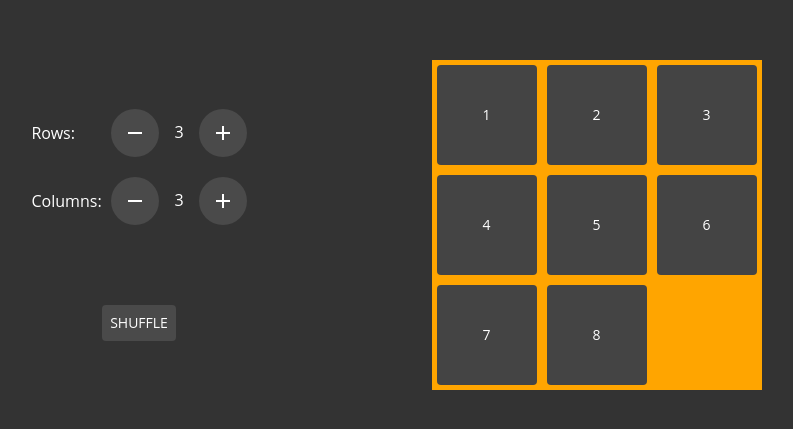
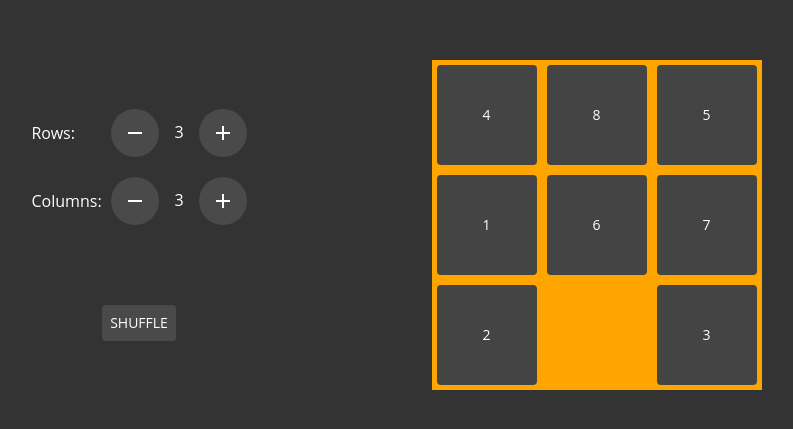
Before and after one commit to osandell/react-n-puzzle, a React (Create React App) app: page / in a window 1280 px wide. Shown: the part 175-604 px from the top of the page, without its empty margins (176-969 px from the left). Built offline with nearby package versions, Linux system fonts and the light colour scheme.

Commit message:
feat: shuffle the board at page load time
Before the user had to click the "shuffle" button before being able to start playing.

re #15

```diff
--- a/src/App.tsx
+++ b/src/App.tsx
@@ -91,16 +91,25 @@ function App() {
 
   const [nrOfRows, setNrOfRows] = useState<number>(3)
   const [nrOfColumns, setNrOfColumns] = useState<number>(3)
-
   const [boardConfig, setBoardConfig] = useState<any[]>([])
   const [emptySquarePosition, setEmptySquarePosition] = useState<TilePosition>({
     row: nrOfRows - 1,
     column: nrOfColumns - 1,
   })
+  const [invokeShuffle, setInvokeShuffle] = useState<boolean>(false)
 
-  // Generate an initial board configuration by looping through all the positions of the
-  // board and generate the appropriate value.
+  //////////////////////////////////////////////////////////////////////////////////////////////////////////
+  // This callback will be called whenever the page reloads, the user changes board size, or clicks the
+  // shuffle button.
+  //////////////////////////////////////////////////////////////////////////////////////////////////////////
   useEffect(() => {
+    if (invokeShuffle) {
+      setInvokeShuffle(false)
+    }
+
+    //////////////////////////////
+    // Initiate the board.
+    //////////////////////////////
     let newBoardConfig: any[] = []
 
     for (let i = 0; i < nrOfRows; i++) {
@@ -116,115 +125,15 @@ function App() {
       }
     }
 
-    // Store the position of the empty square so we don't need to recalculate it every time
-    setEmptySquarePosition({ row: nrOfRows - 1, column: nrOfColumns - 1 })
+    //////////////////////////////
+    // Shuffle the tiles.
+    //////////////////////////////
 
-    setBoardConfig(newBoardConfig)
-  }, [setBoardConfig, nrOfRows, nrOfColumns])
-
-  const handleClickTile = (clickPosition: TilePosition) => {
-    // If the tile is on the same row as the empty square we need to move horizontally.
-    if (clickPosition.row === emptySquarePosition.row) {
-      let newBoardConfig: any[] = [...boardConfig]
-      let newEmptySquarePosition: TilePosition = { ...emptySquarePosition }
-
-      // Determine if we clicked to the left or to the right of the empty square and move in
-      // correct direction.
-      if (clickPosition.column < newEmptySquarePosition.column) {
-        let tileToMove: TilePosition = {
-          row: clickPosition.row,
-          column: newEmptySquarePosition.column - 1,
-        }
-
-        while (tileToMove.column >= clickPosition.column) {
-          newBoardConfig[newEmptySquarePosition.row][
-            newEmptySquarePosition.column
-          ] = newBoardConfig[tileToMove.row][tileToMove.column]
-
-          tileToMove.column = tileToMove.column - 1
-          newEmptySquarePosition = {
-            row: newEmptySquarePosition.row,
-            column: newEmptySquarePosition.column - 1,
-          }
-        }
-      } else {
-        let tileToMove: TilePosition = {
-          row: clickPosition.row,
-          column: newEmptySquarePosition.column + 1,
-        }
-
-        while (tileToMove.column <= clickPosition.column) {
-          newBoardConfig[newEmptySquarePosition.row][
-            newEmptySquarePosition.column
-          ] = newBoardConfig[tileToMove.row][tileToMove.column]
-
-          tileToMove.column = tileToMove.column + 1
-          newEmptySquarePosition = {
-            row: newEmptySquarePosition.row,
-            column: newEmptySquarePosition.column + 1,
-          }
-        }
-      }
-
-      newBoardConfig[newEmptySquarePosition.row][
-        newEmptySquarePosition.column
-      ] = null
-      setBoardConfig(newBoardConfig)
-      setEmptySquarePosition(newEmptySquarePosition)
-
-      // If the tile is on the same column as the emptly square we need to move vertically.
-    } else if (clickPosition.column === emptySquarePosition.column) {
-      let newBoardConfig: any[] = [...boardConfig]
-      let newEmptySquarePosition: TilePosition = { ...emptySquarePosition }
-
-      // Determine if we clicked over or under the empty square and move in correct direction.
-      if (clickPosition.row < newEmptySquarePosition.row) {
-        let tileToMove: TilePosition = {
-          row: newEmptySquarePosition.row - 1,
-          column: clickPosition.column,
-        }
-
-        while (tileToMove.row >= clickPosition.row) {
-          newBoardConfig[newEmptySquarePosition.row][
-            newEmptySquarePosition.column
-          ] = newBoardConfig[tileToMove.row][tileToMove.column]
-
-          tileToMove.row = tileToMove.row - 1
-          newEmptySquarePosition = {
-            row: newEmptySquarePosition.row - 1,
-            column: newEmptySquarePosition.column,
-          }
-        }
-      } else {
-        let tileToMove: TilePosition = {
-          row: newEmptySquarePosition.row + 1,
-          column: clickPosition.column,
-        }
-
-        while (tileToMove.row <= clickPosition.row) {
-          newBoardConfig[newEmptySquarePosition.row][
-            newEmptySquarePosition.column
-          ] = newBoardConfig[tileToMove.row][tileToMove.column]
-
-          tileToMove.row = tileToMove.row + 1
-          newEmptySquarePosition = {
-            row: newEmptySquarePosition.row + 1,
-            column: newEmptySquarePosition.column,
-          }
-        }
-      }
-
-      newBoardConfig[newEmptySquarePosition.row][
-        newEmptySquarePosition.column
-      ] = null
-      setBoardConfig(newBoardConfig)
-      setEmptySquarePosition(newEmptySquarePosition)
+    // Store the position of the empty square so we can keep track of it while shuffling
+    let newEmptySquarePosition: TilePosition = {
+      row: nrOfRows - 1,
+      column: nrOfColumns - 1,
     }
-  }
-
-  const handleShuffle = () => {
-    let newBoardConfig: any[] = [...boardConfig]
-    let newEmptySquarePosition: TilePosition = { ...emptySquarePosition }
 
     // This variable represents a "virtual" click position that is generated for each shuffle iteration.
     let clickPosition
@@ -235,8 +144,9 @@ function App() {
       ? (shuffleDirection = 'horizontal')
       : (shuffleDirection = 'vertical')
 
-    // Calculate how many times to shuffle based on the board size
-    const timesToShuffle = nrOfRows * nrOfColumns * 3
+    // Calculate how many times to shuffle based on the board size.
+    const shuffleQuality = 4
+    const timesToShuffle = nrOfRows * nrOfColumns * shuffleQuality
 
     for (let i = 0; i < timesToShuffle; i++) {
       // Alternate horizontally and vertically and move a randomized amount of tiles.
@@ -360,6 +270,114 @@ function App() {
       null
     setBoardConfig(newBoardConfig)
     setEmptySquarePosition(newEmptySquarePosition)
+  }, [setBoardConfig, nrOfRows, nrOfColumns, invokeShuffle])
+
+  //////////////////////////////////////////////////////////////////////////////////////////////////////////
+  // This handler is activated when the user clicks on a tile that lines up either horizonally or
+  // vertically with the empty square.
+  //////////////////////////////////////////////////////////////////////////////////////////////////////////
+  const handleClickTile = (clickPosition: TilePosition) => {
+    // If the tile is on the same row as the empty square we need to move horizontally.
+    if (clickPosition.row === emptySquarePosition.row) {
+      let newBoardConfig: any[] = [...boardConfig]
+      let newEmptySquarePosition: TilePosition = { ...emptySquarePosition }
+
+      // Determine if we clicked to the left or to the right of the empty square and move in
+      // correct direction.
+      if (clickPosition.column < newEmptySquarePosition.column) {
+        let tileToMove: TilePosition = {
+          row: clickPosition.row,
+          column: newEmptySquarePosition.column - 1,
+        }
+
+        while (tileToMove.column >= clickPosition.column) {
+          newBoardConfig[newEmptySquarePosition.row][
+            newEmptySquarePosition.column
+          ] = newBoardConfig[tileToMove.row][tileToMove.column]
+
+          tileToMove.column = tileToMove.column - 1
+          newEmptySquarePosition = {
+            row: newEmptySquarePosition.row,
+            column: newEmptySquarePosition.column - 1,
+          }
+        }
+      } else {
+        let tileToMove: TilePosition = {
+          row: clickPosition.row,
+          column: newEmptySquarePosition.column + 1,
+        }
+
+        while (tileToMove.column <= clickPosition.column) {
+          newBoardConfig[newEmptySquarePosition.row][
+            newEmptySquarePosition.column
+          ] = newBoardConfig[tileToMove.row][tileToMove.column]
+
+          tileToMove.column = tileToMove.column + 1
+          newEmptySquarePosition = {
+            row: newEmptySquarePosition.row,
+            column: newEmptySquarePosition.column + 1,
+          }
+        }
+      }
+
+      newBoardConfig[newEmptySquarePosition.row][
+        newEmptySquarePosition.column
+      ] = null
+      setBoardConfig(newBoardConfig)
+      setEmptySquarePosition(newEmptySquarePosition)
+
+      // If the tile is on the same column as the emptly square we need to move vertically.
+    } else if (clickPosition.column === emptySquarePosition.column) {
+      let newBoardConfig: any[] = [...boardConfig]
+      let newEmptySquarePosition: TilePosition = { ...emptySquarePosition }
+
+      // Determine if we clicked over or under the empty square and move in correct direction.
+      if (clickPosition.row < newEmptySquarePosition.row) {
+        let tileToMove: TilePosition = {
+          row: newEmptySquarePosition.row - 1,
+          column: clickPosition.column,
+        }
+
+        while (tileToMove.row >= clickPosition.row) {
+          newBoardConfig[newEmptySquarePosition.row][
+            newEmptySquarePosition.column
+          ] = newBoardConfig[tileToMove.row][tileToMove.column]
+
+          tileToMove.row = tileToMove.row - 1
+          newEmptySquarePosition = {
+            row: newEmptySquarePosition.row - 1,
+            column: newEmptySquarePosition.column,
+          }
+        }
+      } else {
+        let tileToMove: TilePosition = {
+          row: newEmptySquarePosition.row + 1,
+          column: clickPosition.column,
+        }
+
+        while (tileToMove.row <= clickPosition.row) {
+          newBoardConfig[newEmptySquarePosition.row][
+            newEmptySquarePosition.column
+          ] = newBoardConfig[tileToMove.row][tileToMove.column]
+
+          tileToMove.row = tileToMove.row + 1
+          newEmptySquarePosition = {
+            row: newEmptySquarePosition.row + 1,
+            column: newEmptySquarePosition.column,
+          }
+        }
+      }
+
+      newBoardConfig[newEmptySquarePosition.row][
+        newEmptySquarePosition.column
+      ] = null
+      setBoardConfig(newBoardConfig)
+      setEmptySquarePosition(newEmptySquarePosition)
+    }
+  }
+
+  const handleClickShuffle = () => {
+    setInvokeShuffle(true)
   }
 
   const handleDecreaseNrOfRows = () => {
@@ -436,7 +454,7 @@ function App() {
           </Box>
           <Button
             className={classes.newGameButton}
-            onClick={() => handleShuffle()}
+            onClick={() => handleClickShuffle()}
           >
             shuffle
           </Button>
```
